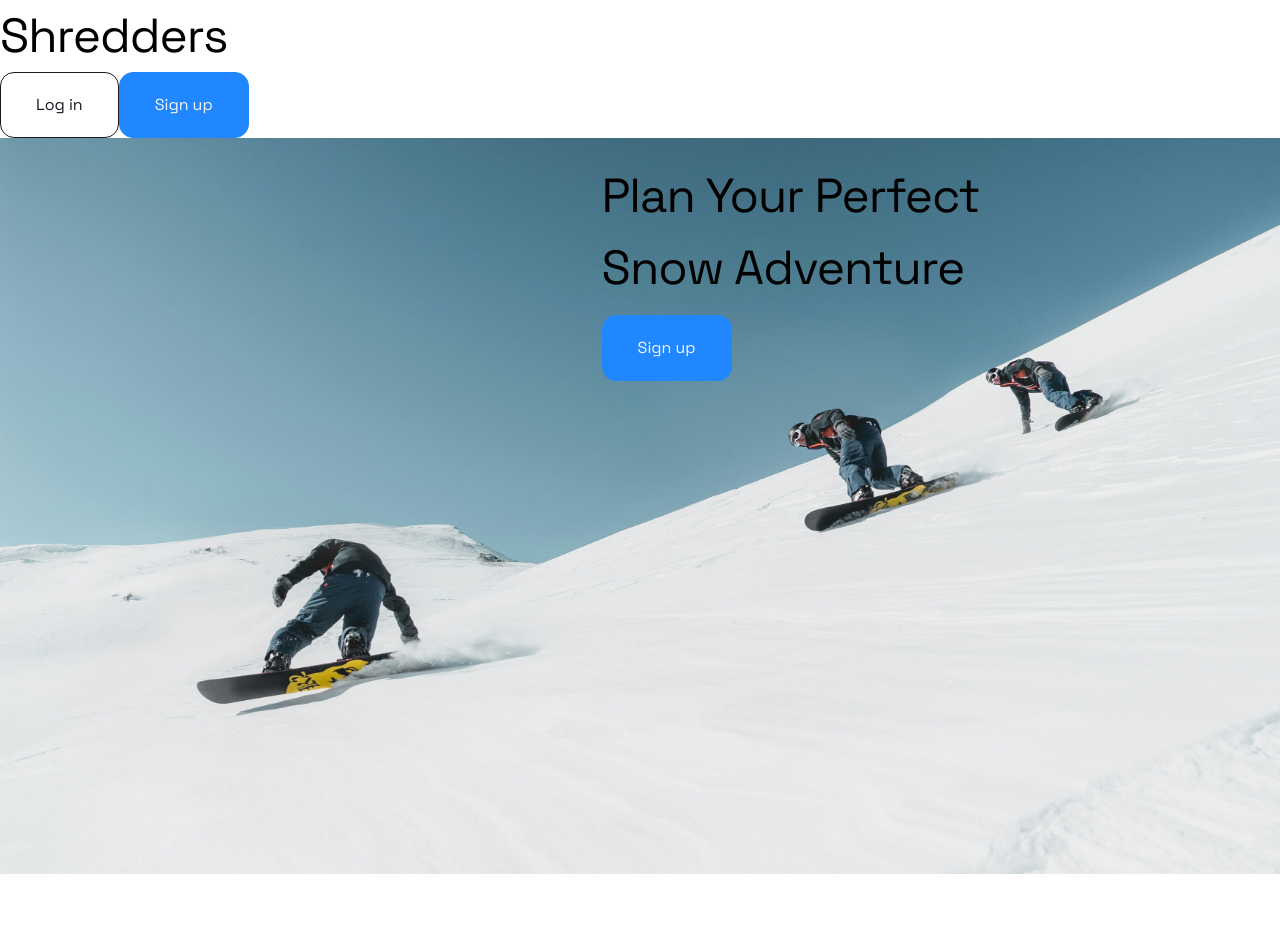
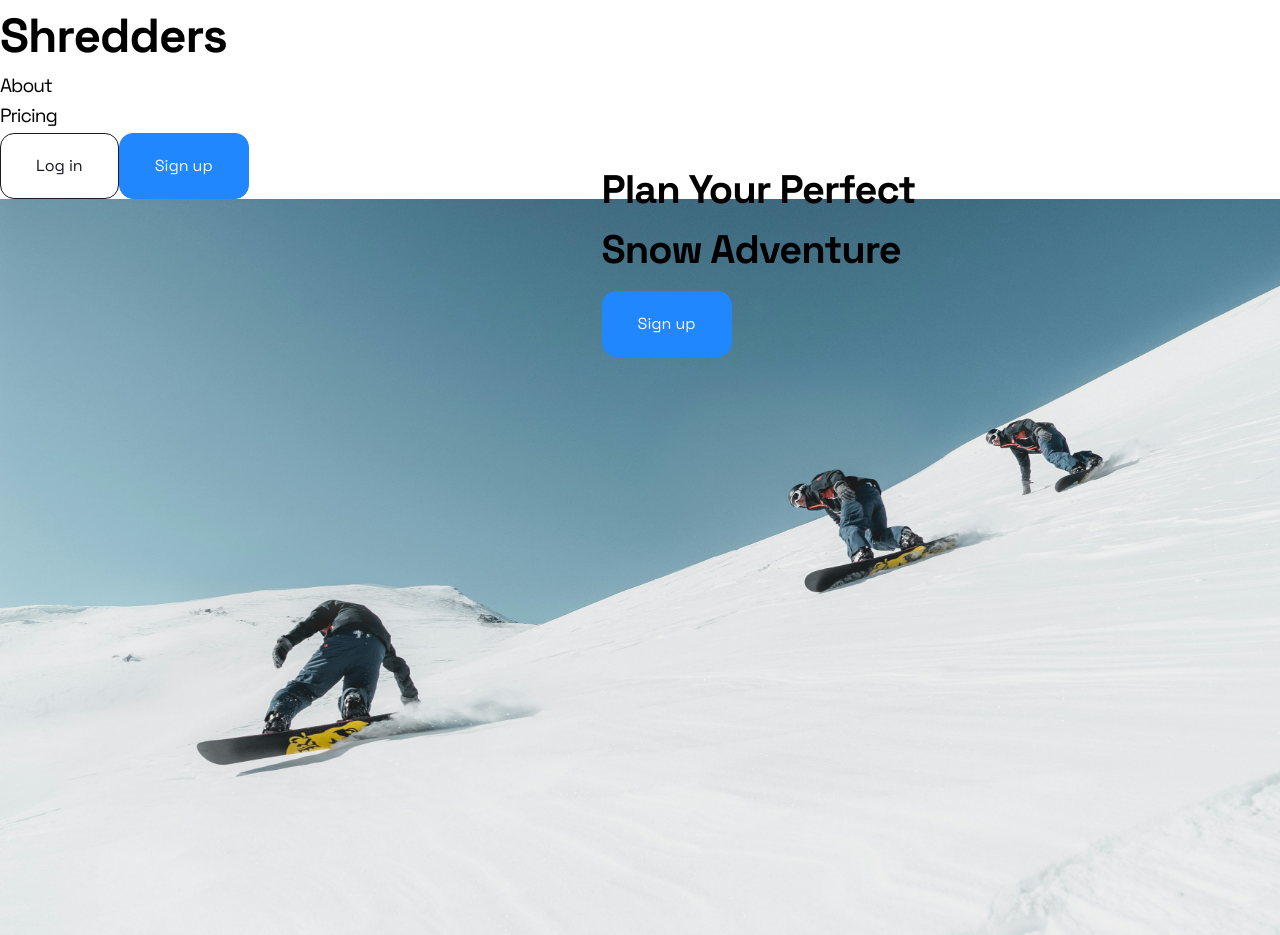
Before and after one commit to lindavid1998/shredders, a React (Vite) app in the folder client/: page / in a window 1280 px wide. Before the commit the page ends 874 px from the top, so only its background shows below. Built offline with nearby package versions, Linux system fonts and the light colour scheme; no server answers.

Commit message:
Add hover styling to navbar menu items

```diff
--- a/client/src/components/Navbar.jsx
+++ b/client/src/components/Navbar.jsx
@@ -13,13 +13,16 @@ const Navbar = () => {
 	if (pathname.includes('/auth')) return null;
 
 	return (
-		<div className='w-full max-w-screen-lg min-h-16 h-16 flex items-center grow-0'>
-			<div className='flex items-center w-full'>
+		<div className='flex items-center max-w-screen-xl w-full py-3'>
 			<Link to={user ? `/${version}` : '/'}>
-					<h1>Shredders</h1>
+				<h1 style={{ fontWeight: 'bold' }}>Shredders</h1>
 			</Link>
 
-				<ul className='flex ml-auto gap-4'>
+			<ul className='flex ml-auto gap-10 items-center'>
+				<h6 className='navbar-item'>About</h6>
+
+				<h6 className='navbar-item'>Pricing</h6>
+
 				{user ? (
 					<>
 						<Button text='Sign out' color='tertiary' onClick={logout} />
@@ -38,7 +41,6 @@ const Navbar = () => {
 				)}
 			</ul>
 		</div>
-		</div>
 	);
 };
 
--- a/client/src/index.css
+++ b/client/src/index.css
@@ -12,6 +12,7 @@
 body {
 	font-size: 16px;
   font-family: "Space Grotesk", sans-serif;
+	box-sizing: border-box;
 }
 
 h1 {
@@ -90,6 +91,16 @@ h6 {
 	border: 1px solid var(--darker-accent-color);
 }
 
+.navbar-item {
+	cursor: pointer;
+	border-bottom: 2px solid transparent;
+	transition: all 0.3s;
+}
+
+.navbar-item:hover {
+	border-bottom: 2px solid var(--dark-color);
+}
+
 .input-container {
 	@apply flex flex-row items-center justify-between;
 }
--- a/client/src/output.css
+++ b/client/src/output.css
@@ -641,10 +641,6 @@ video {
   height: 3rem;
 }
 
-.h-16 {
-  height: 4rem;
-}
-
 .h-5 {
   height: 1.25rem;
 }
@@ -663,10 +659,6 @@ video {
 
 .h-screen {
   height: 100vh;
-}
-
-.min-h-16 {
-  min-height: 4rem;
 }
 
 .w-1\/2 {
@@ -705,16 +697,12 @@ video {
   max-width: 32rem;
 }
 
-.max-w-screen-lg {
-  max-width: 1024px;
+.max-w-screen-xl {
+  max-width: 1280px;
 }
 
 .grow {
   flex-grow: 1;
-}
-
-.grow-0 {
-  flex-grow: 0;
 }
 
 .origin-top-right {
@@ -776,6 +764,10 @@ video {
   gap: 0.25rem;
 }
 
+.gap-10 {
+  gap: 2.5rem;
+}
+
 .gap-2 {
   gap: 0.5rem;
 }
@@ -818,10 +810,6 @@ video {
   border-radius: 9999px;
 }
 
-.rounded-lg {
-  border-radius: 0.5rem;
-}
-
 .rounded-md {
   border-radius: 0.375rem;
 }
@@ -841,11 +829,6 @@ video {
 .border-black {
   --tw-border-opacity: 1;
   border-color: rgb(0 0 0 / var(--tw-border-opacity));
-}
-
-.bg-blue-500 {
-  --tw-bg-opacity: 1;
-  background-color: rgb(59 130 246 / var(--tw-bg-opacity));
 }
 
 .bg-gray-200 {
@@ -915,6 +898,11 @@ video {
   padding-bottom: 0.5rem;
 }
 
+.py-3 {
+  padding-top: 0.75rem;
+  padding-bottom: 0.75rem;
+}
+
 .pb-8 {
   padding-bottom: 2rem;
 }
@@ -944,11 +932,6 @@ video {
   font-style: italic;
 }
 
-.text-blue-500 {
-  --tw-text-opacity: 1;
-  color: rgb(59 130 246 / var(--tw-text-opacity));
-}
-
 .text-blue-600 {
   --tw-text-opacity: 1;
   color: rgb(37 99 235 / var(--tw-text-opacity));
@@ -974,11 +957,6 @@ video {
   color: rgb(55 65 81 / var(--tw-text-opacity));
 }
 
-.text-gray-800 {
-  --tw-text-opacity: 1;
-  color: rgb(31 41 55 / var(--tw-text-opacity));
-}
-
 .text-red-500 {
   --tw-text-opacity: 1;
   color: rgb(239 68 68 / var(--tw-text-opacity));
@@ -989,31 +967,10 @@ video {
   color: rgb(51 65 85 / var(--tw-text-opacity));
 }
 
-.text-white {
-  --tw-text-opacity: 1;
-  color: rgb(255 255 255 / var(--tw-text-opacity));
-}
-
 .shadow-lg {
   --tw-shadow: 0 10px 15px -3px rgb(0 0 0 / 0.1), 0 4px 6px -4px rgb(0 0 0 / 0.1);
   --tw-shadow-colored: 0 10px 15px -3px var(--tw-shadow-color), 0 4px 6px -4px var(--tw-shadow-color);
   box-shadow: var(--tw-ring-offset-shadow, 0 0 #0000), var(--tw-ring-shadow, 0 0 #0000), var(--tw-shadow);
-}
-
-.outline {
-  outline-style: solid;
-}
-
-.outline-2 {
-  outline-width: 2px;
-}
-
-.outline-blue-500 {
-  outline-color: #3b82f6;
-}
-
-.outline-gray-500 {
-  outline-color: #6b7280;
 }
 
 .ring-1 {
@@ -1045,6 +1002,7 @@ video {
 body {
   font-size: 16px;
   font-family: "Space Grotesk", sans-serif;
+  box-sizing: border-box;
 }
 
 h1 {
@@ -1123,6 +1081,16 @@ h6 {
   border: 1px solid var(--darker-accent-color);
 }
 
+.navbar-item {
+  cursor: pointer;
+  border-bottom: 2px solid transparent;
+  transition: all 0.3s;
+}
+
+.navbar-item:hover {
+  border-bottom: 2px solid var(--dark-color);
+}
+
 .input-container {
   display: flex;
   flex-direction: row;
@@ -1194,16 +1162,6 @@ h6 {
   }
 }
 
-.hover\:bg-blue-100:hover {
-  --tw-bg-opacity: 1;
-  background-color: rgb(219 234 254 / var(--tw-bg-opacity));
-}
-
-.hover\:bg-blue-700:hover {
-  --tw-bg-opacity: 1;
-  background-color: rgb(29 78 216 / var(--tw-bg-opacity));
-}
-
 .hover\:bg-gray-100:hover {
   --tw-bg-opacity: 1;
   background-color: rgb(243 244 246 / var(--tw-bg-opacity));
@@ -1212,11 +1170,6 @@ h6 {
 .hover\:bg-gray-50:hover {
   --tw-bg-opacity: 1;
   background-color: rgb(249 250 251 / var(--tw-bg-opacity));
-}
-
-.hover\:text-blue-900:hover {
-  --tw-text-opacity: 1;
-  color: rgb(30 58 138 / var(--tw-text-opacity));
 }
 
 .focus\:outline-none:focus {
--- a/client/src/pages/Landing.jsx
+++ b/client/src/pages/Landing.jsx
@@ -9,7 +9,7 @@ const Landing = () => {
 	return (
 		<div className='landing w-screen'>
 			<div className='hero-text'>
-				<h1>Plan Your Perfect Snow Adventure</h1>
+				<h2 style={{ fontWeight: 'bold' }}>Plan Your Perfect Snow Adventure</h2>
 
 				<Button
 					text='Sign up'
```
Lines whose indentation alone changed are shown as unchanged.
